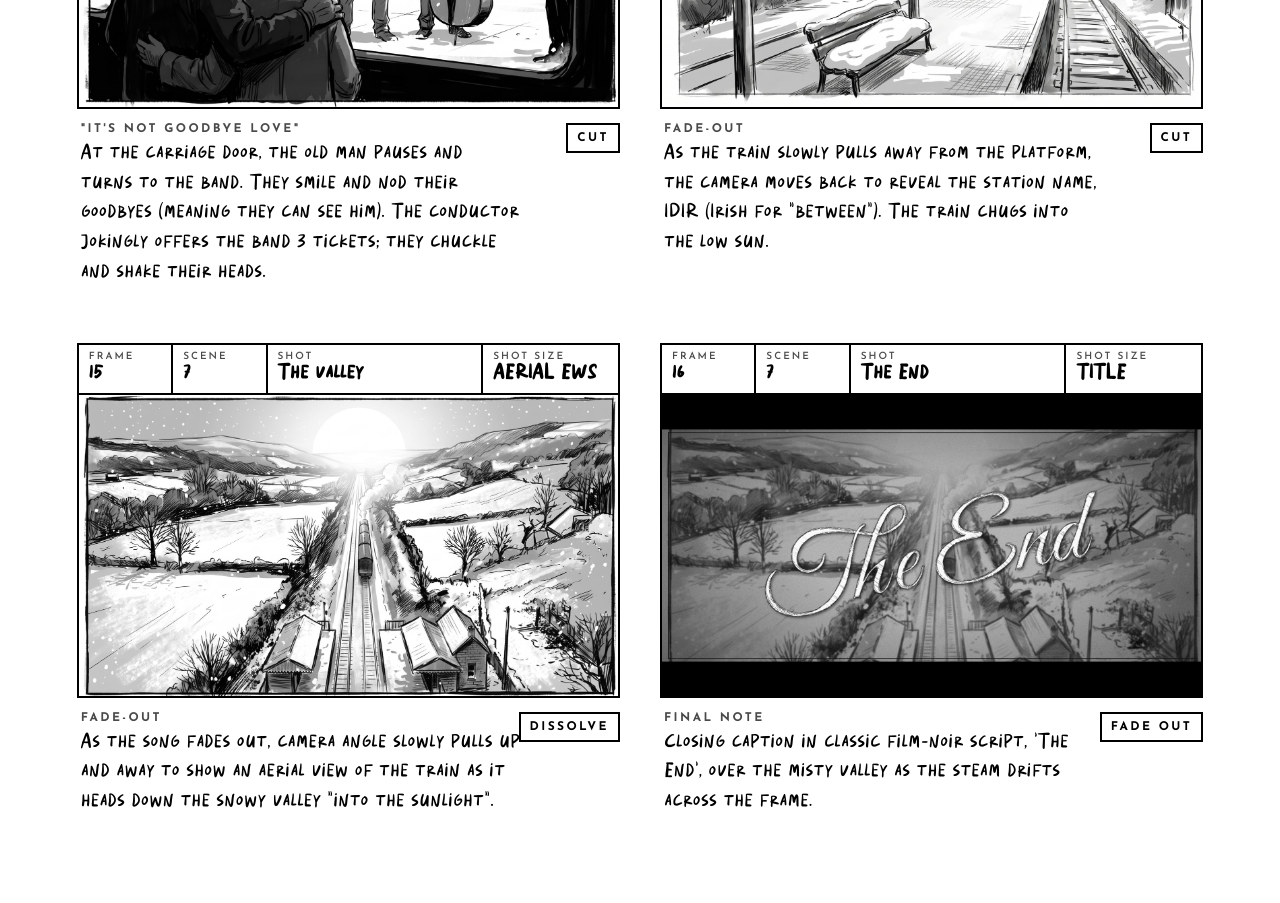
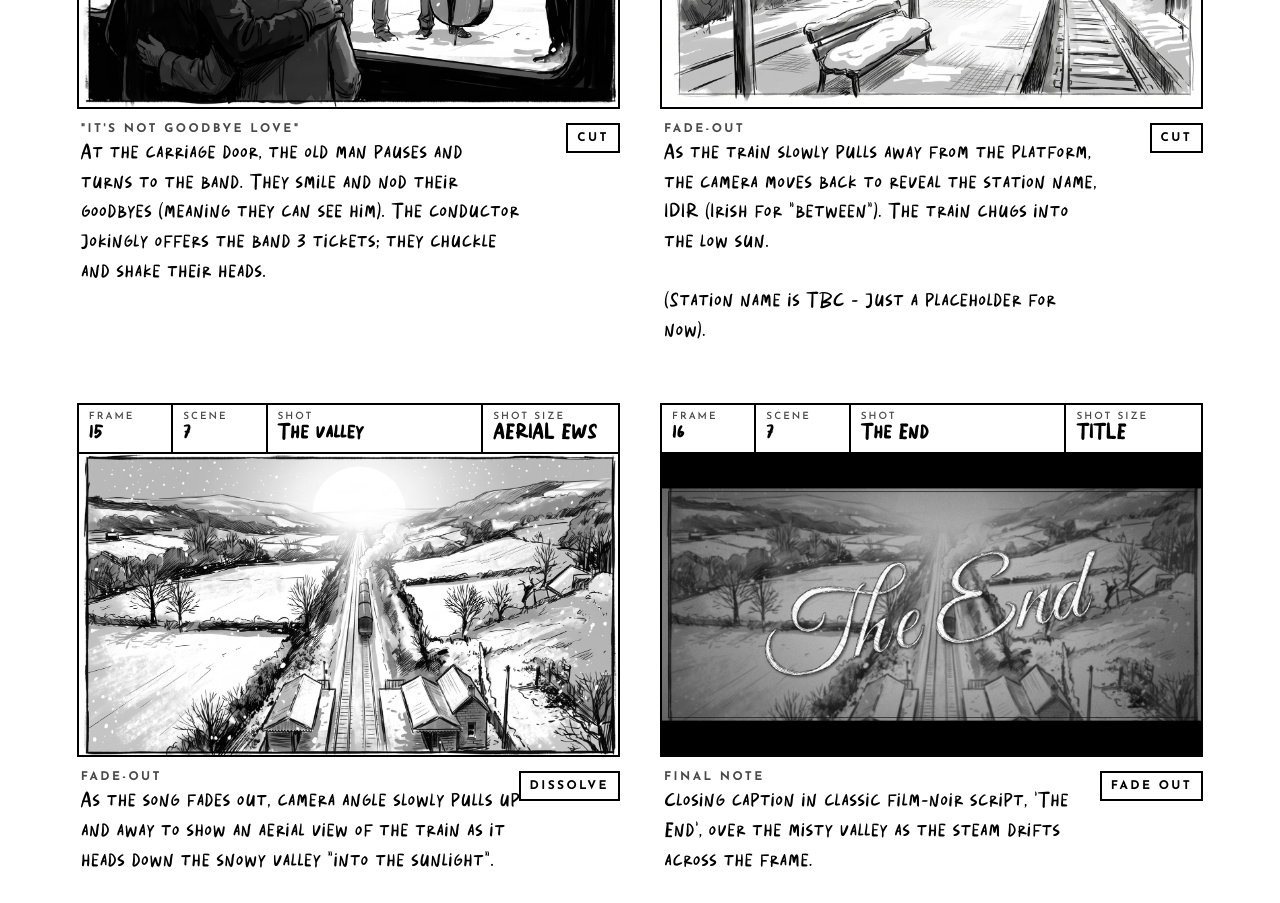
Before and after one commit to smnlcck/gatsby-storyboard, a plain HTML site: page index.html in a window 1280 px wide. Shown: the part 4640-5543 px from the top of the page. Drawn offline with Linux system fonts and the light colour scheme.

Commit message:
Note station name is a placeholder in frame 14
Co-Authored-By: Claude Opus 5.5 <noreply@anthropic.com>
Claude-Session: https://claude.ai/code/session_014XUv3xFvqbnBBb1qfsw3Nc

```diff
--- a/index.html
+++ b/index.html
@@ -115,7 +115,7 @@ footer{padding:4vw 6vw;border-top:1px solid var(--line);color:var(--muted);font-
 <article class="card">
   <div class="meta"><div><span>Frame</span><b>14</b></div><div><span>Scene</span><b>7</b></div><div><span>Shot</span><b>Into the light</b></div><div><span>Shot size</span><b>HIGH WS</b></div></div>
   <div class="frame"><img src="frames/f12b.jpg" width="1600" height="893" loading="lazy" alt="Frame 14: Into the light"></div>
-  <div class="cap"><p class="cue">Fade-out</p><p>As the train slowly pulls away from the platform, the camera moves back to reveal the station name, IDIR (Irish for "between"). The train chugs into the low sun.</p><span class="trans">CUT</span></div>
+  <div class="cap"><p class="cue">Fade-out</p><p>As the train slowly pulls away from the platform, the camera moves back to reveal the station name, IDIR (Irish for "between"). The train chugs into the low sun.<br><br>(Station name is TBC - just a placeholder for now).</p><span class="trans">CUT</span></div>
 </article>
 <article class="card">
   <div class="meta"><div><span>Frame</span><b>15</b></div><div><span>Scene</span><b>7</b></div><div><span>Shot</span><b>The valley</b></div><div><span>Shot size</span><b>AERIAL EWS</b></div></div>
```
